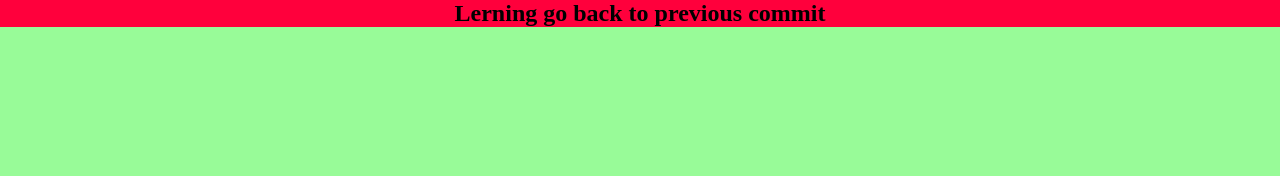
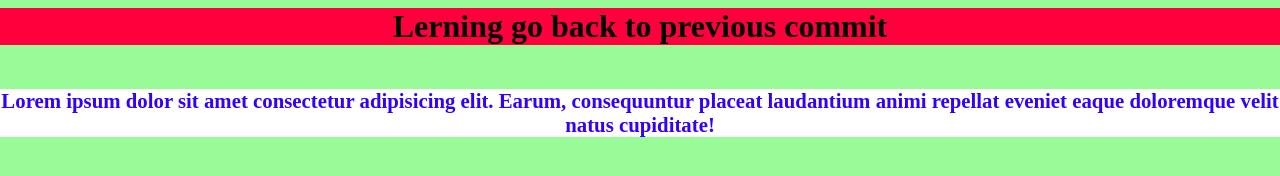
Before and after one commit to SimranMandal0211/Learning_git_revert, a plain HTML site: page index.html in a window 1280 px wide. Drawn offline with Linux system fonts and the light colour scheme.

Commit message:
Add para to code

```diff
--- a/index.html
+++ b/index.html
@@ -7,6 +7,9 @@
     <link rel="stylesheet" href="style.css">
 </head>
 <body>
-    <h2>Lerning go back to previous commit</h2>
+    <h1>Lerning go back to previous commit</h1>
+
+    <br><br>
+    <p>Lorem ipsum dolor sit amet consectetur adipisicing elit. Earum, consequuntur placeat laudantium animi repellat eveniet eaque doloremque velit natus cupiditate!</p>
 </body>
 </html>
--- a/style.css
+++ b/style.css
@@ -8,7 +8,16 @@ body{
     background-color: palegreen;
 }
 
-h2{
+h1{
+    margin: .5rem 0;
     text-align: center;
     background-color: rgb(255, 0, 60);
 }
+
+p{
+    text-align: center;
+    background-color: white;
+    color: rgb(50, 0, 252);
+    font-weight: bold;
+    font-size: 1.3rem;
+}
```
